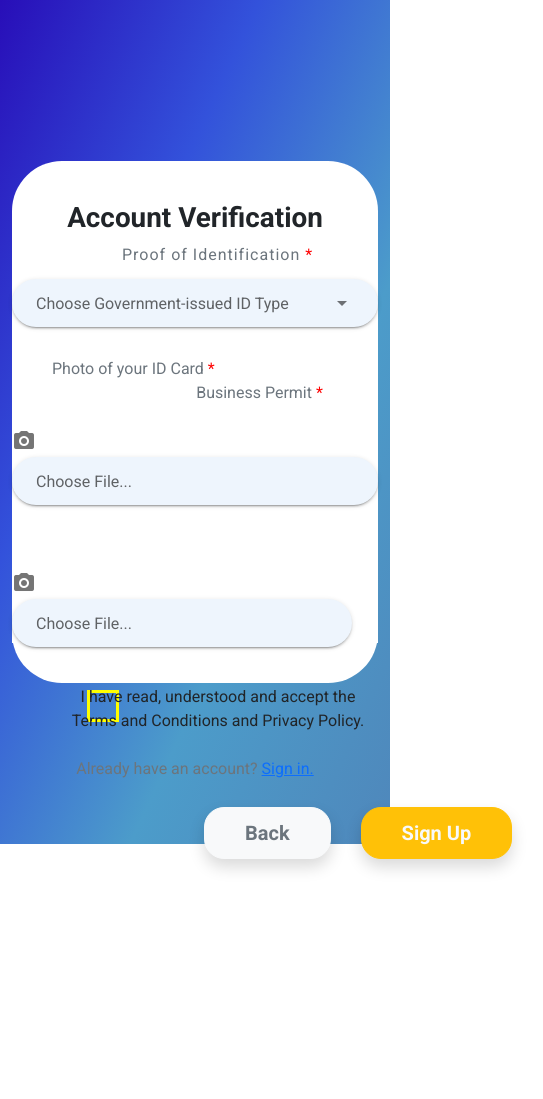
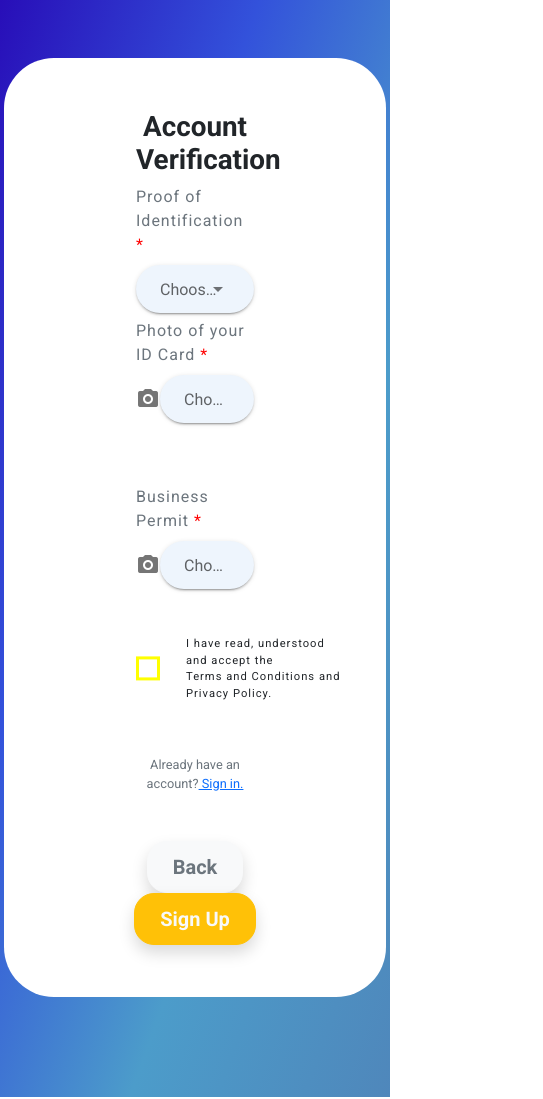
Before and after one commit to fambaridz/iCargoMerchant, a Vue app: page /verify in a window 390 px wide. Shown: the whole page, 543 px wide, since content can reach past the window. Built offline with nearby package versions, Linux system fonts and the light colour scheme; no server answers; what vue-fullpage-modal, vue-popup-layer would draw is missing.

Commit message:
refactor: update verify panel

```diff
--- a/src/components/Login/verifyMerchant.vue
+++ b/src/components/Login/verifyMerchant.vue
@@ -1,65 +1,97 @@
 <template>
-  <div class="bg container-fluid">
+  <div class="bg container-fluid py-5 p-1">
     <form>
+      <div class="row custom-input">
+        <div class="col-12">
           <h1 class="text-dark text-center">Account Verification</h1>
           <v-app class="form">
-        <label id="label" class="text-muted required">
+            <label id="label" class="text-left text-muted required mb-2">
               Proof of Identification
             </label>
-        <v-row justify="center" class="custom-row">
-          <v-col sm="10">
-            <v-select label="Choose Government-issued ID Type" class="select" background-color="#eef5fd" :items="items"
-              item-text="proof_of_identification"
-            item-value="id"
-              solo rounded>
+            <v-select
+              label="Choose Government-issued ID Type"
+              class="select d-flex"
+              background-color="#eef5fd"
+              :items="items"
+              solo
+              rounded
+            >
             </v-select>
-            <div>
-            <label class="text-muted required" style="margin-left:40px">
+          </v-app>
+        </div>
+      </div>
+
+      <div class="row d-flex justify-content-center">
+        <div class="col-lg-6 custom-input">
+          <label class="text-left text-muted required my-2">
             Photo of your ID Card
           </label>
-            <label id="sLabel" class="text-muted required">ㅤㅤㅤBusiness Permit
+          <v-file-input
+            background-color="#eef5fd"
+            label="Choose File..."
+            solo
+            rounded
+            prepend-icon="mdi-camera"
+          ></v-file-input>
+        </div>
+
+        <div class="col-lg-6 custom-input">
+          <label class="text-left text-muted required my-2">
+            Business Permit
           </label>
-            <v-row class="d-inline-flex">
-              <v-col class="form-group text-center d-flex">
-                <v-file-input class="idInput" background-color="#eef5fd" label="Choose File..." solo rounded
-                  prepend-icon="mdi-camera"></v-file-input>
-              </v-col>
-              <v-col form-group text-center d-flex>
-                <v-file-input class="permitInput" background-color="#eef5fd" label="Choose File..." solo rounded
-                  prepend-icon="mdi-camera"></v-file-input>
-              </v-col>
-            </v-row>
+          <v-file-input
+            background-color="#eef5fd"
+            label="Choose File..."
+            solo
+            rounded
+            prepend-icon="mdi-camera"
+          ></v-file-input>
         </div>
+      </div>
+
       <v-row class="container">
-              <v-col class="center d-flex" style="margin-left:35px; margin-top:20px;">
+        <v-col class="center">
           <input type="checkbox" id="accept" value="accept" />
           <label for="accept" class="check text-dark">
             I have read, understood and accept the <br />
-                  Terms and Conditions and Privacy Policy.</label>
+            Terms and Conditions and Privacy Policy.</label
+          >
         </v-col>
       </v-row>
-            <br />
-            <p class="p-4 text-muted text-center mt-5">
-              Already have an account?
-              <a href="/" class="text-primary">
-                Sign in.</a>
+
+      <div class="row custom-input">
+        <div class="col-12">
+          <p class="text-muted text-center my-4">
+            Already have an account?<router-link
+              to="SignUp.vue"
+              class="text-primary"
+            >
+              Sign in.</router-link
+            >
           </p>
-            <v-row class="container" style="margin-left:165px" >
-              <v-col class="center">
-                <a href="/signup" id="buttons" class="text btn btn-light btn-lg shadow text-muted">Back</a>
-                <a href="/registration" id="buttons" class="text btn btn-warning btn-lg shadow text-light">Sign
-                  Up</a>
-              </v-col>
-            </v-row>
-          </v-col>
-        </v-row>
-      </v-app>
+        </div>
+      </div>
+
+      <div class="box custom-input">
+        <div class="col-12">
+          <router-link
+            to="/"
+            id="button1"
+            class="text btn btn-light btn-lg shadow text-muted"
+            >Back</router-link>
+
+          <router-link
+            to="/registration"
+            id="button2"
+            class="text btn btn-warning btn-lg shadow text-light"
+            >Sign Up</router-link>
+        </div>
+      </div>
     </form>
   </div>
 </template>
 
 <script>
-
 import axios from 'axios'
 export default {
   name: "SignUp",
@@ -95,47 +127,58 @@ export default {
 
 <style>
 .bg {
-  height: 100vh;
-  background: linear-gradient(to bottom right,
+  height: 130vh;
+  position: relative;
+  background: linear-gradient(
+    to bottom right,
     #280eb8,
     #3352db,
     #4c9cca,
-      rgb(79, 135, 187));
-  display: flex;
-  align-items: center;
-  justify-content: center;
+    rgb(79, 135, 187)
+  );
 }
 
 .form {
-  height: 400px;
+  height: 90px;
 }
+
+.row {
+  margin: 0px 120px;
+}
+
 h1 {
   font-weight: bold;
-  font-family: Roboto;
 }
 
-form {
-  font-family: Roboto;
-  width: 900px;
-  margin: auto;
-  background: white;
-  text-align: left;
-  padding: 40px 0;
-  border-radius: 50px;
+p {
+  font-size: 1.2em;
 }
 
-#label {
-  color: #aaa;
-  display: inline-block;
-  text-align: left;
-  margin-left: 110px;
-  font-size: 1em;
-  letter-spacing: 1px;
+router-link.text {
+  text-decoration: none;
+  font-size: 1.4em;
 }
 
-.required:after {
-  content: " *";
-  color: red;
+#button1 {
+  margin: 0 10px;
+  display: inline-block;
+  padding: 10px 40px;
+  border-radius: 20px;
+  text-decoration: none;
+  font-weight: bold;
+}
+
+#button2 {
+  margin: 0 auto;
+  display: inline-block;
+  padding: 10px 40px;
+  border-radius: 20px;
+  text-decoration: none;
+  font-weight: bold;
+}
+
+.box{
+  text-align: center;
 }
 
 .container {
@@ -151,35 +194,103 @@ form {
   transform: translate(-50%, -50%);
 }
 
-#vLabel {
-  margin-left: -200px;
+form {
+  font-family: Roboto;
+  max-width: 900px;
+  margin: 150px auto;
+  background: white;
+  text-align: left;
+  padding: 40px 90px;
+  border-radius: 50px;
+  margin-bottom: 100px;
+  flex-wrap: wrap;
 }
 
-#sLabel {
-  margin-left: 140px;
+label {
+  color: #aaa;
+  display: inline-block;
+  margin: 0px;
+  font-size: 1em;
+  letter-spacing: 1px;
 }
 
-.idInput {
-  width: 340px;
-  display: inline-block;
-  color: #3eb3f4;
+.required:after {
+  content: " *";
+  color: red;
 }
 
-.permitInput {
-  width: 340px;
+input[type="checkbox"] {
+  display: none;
+}
+
+input[type="checkbox"] + *::before {
+  content: "";
   display: inline-block;
-  box-sizing: border-box;
-  margin: 0 40px;
-  color: #3eb3f4;
+  float: left;
+  margin-left: -50px;
+  margin-top: 5px;
+  margin-right: -320px;
+  vertical-align: bottom;
+  width: 2rem;
+  height: 2rem;
+  border-style: solid;
+  border-width: 0.2rem;
+  border-color: yellow;
+}
+
+input[type="checkbox"]:checked + *::before {
+  content: "✓";
+  font-size: 1.2rem;
+  font-weight: bolder;
+  color: yellow;
+  text-align: center;
+  background: white;
+  border-color: yellow;
+}
+
+input[type="checkbox"]:checked + * {
+  color: yellow;
+}
+
+.check {
+  position: inline-block;
+  margin-left: 220px;
+  text-align: left;
+  top: 0;
+  left: 0;
+}
+
+/* tablet */
+@media (max-width: 600px) {
+  .row {
+    margin: 0px 60px;
+  }
+
+  form {
+    margin-top: 10px;
+  }
+
+  p {
+    font-size: 1.2em;
   }
 
   router-link.text {
     text-decoration: none;
-  font-size: 1.5em;
+    font-size: 1.4em;
   }
 
-#buttons {
-  margin: 0 15px;
+  #button1 {
+    margin: 0 10px;
+    display: inline-block;
+    padding: 10px 40px;
+    border-radius: 20px;
+    text-decoration: none;
+    font-weight: bold;
+  }
+
+  #button2 {
+    margin: 0 auto;
+    display: inline-block;
     padding: 10px 40px;
     border-radius: 20px;
     text-decoration: none;
@@ -190,13 +301,13 @@ input[type="checkbox"] {
     display: none;
   }
 
-input[type="checkbox"]+*::before {
+  input[type="checkbox"] + *::before {
     content: "";
     display: inline-block;
     float: left;
-  margin-left: 40px;
-  margin-top: 5px;
-  margin-right: -320px;
+    margin-left: -50px;
+    margin-top: 1px;
+    margin-right: -310px;
     vertical-align: bottom;
     width: 2rem;
     height: 2rem;
@@ -205,7 +316,7 @@ input[type="checkbox"]+*::before {
     border-color: yellow;
   }
 
-input[type="checkbox"]:checked+*::before {
+  input[type="checkbox"]:checked + *::before {
     content: "✓";
     font-size: 1.2rem;
     font-weight: bolder;
@@ -215,17 +326,183 @@ input[type="checkbox"]:checked+*::before {
     border-color: yellow;
   }
 
-input[type="checkbox"]:checked+* {
+  input[type="checkbox"]:checked + * {
     color: yellow;
   }
 
   .check {
     position: inline-block;
-  margin: 0 auto;
-  text-align: center;
+    margin-left: 90px;
+    text-align: justify;
+    font-size: 0.8rem;
     top: 0;
     left: 0;
-  width: 480px;
+  }
 }
 
+/* big phone */
+@media (max-width: 450px) {
+  .row {
+    margin: 0px 30px;
+  }
+
+
+  p {
+    font-size: 0.8em;
+    padding-top: 40px;
+    padding-bottom: -10px;
+  }
+  label{
+    font-size: 1em;
+  }
+
+  router-link.text {
+    text-decoration: none;
+    font-size: 0.7em;
+  }
+
+  #button1 {
+    margin: 0 5px;
+    display: inline-block;
+    padding: 10px 25px;
+    border-radius: 20px;
+    text-decoration: none;
+    font-weight: bold;
+  }
+
+  #button2 {
+    margin: 0 1px;
+    display: inline-block;
+    padding: 10px 25px;
+    border-radius: 20px;
+    text-decoration: none;
+    font-weight: bold;
+  }
+
+  input[type="checkbox"] {
+    display: none;
+  }
+
+  input[type="checkbox"] + *::before {
+    content: "";
+    display: inline-block;
+    float: left;
+    margin-left: -50px;
+    margin-top: 20px;
+    margin-right: -310px;
+    vertical-align: bottom;
+    width: 1.5rem;
+    height: 1.5rem;
+    border-style: solid;
+    border-width: 0.2rem;
+    border-color: yellow;
+  }
+
+  input[type="checkbox"]:checked + *::before {
+    content: "✓";
+    font-size: 1rem;
+    font-weight: bolder;
+    color: yellow;
+    text-align: center;
+    background: white;
+    border-color: yellow;
+  }
+
+  input[type="checkbox"]:checked + * {
+    color: yellow;
+  }
+
+  .check {
+    position: inline-block;
+    margin-left: 50px;
+    width: 160px;
+    margin-top: 100px;
+    margin-bottom: 70px;
+    text-align: left;
+    font-size: 0.7rem;
+  }
+}
+
+/* small phone */
+@media (max-width: 379px) {
+  .row {
+    margin: 0px 20px;
+  }
+
+  p {
+    font-size: 0.7em;
+    padding-top: 40px;
+    padding-bottom: -10px;
+  }
+
+  label{
+    font-size: 0.9em;
+  }
+
+  router-link.text {
+    text-decoration: none;
+    font-size: 0.7em;
+  }
+
+  #button1 {
+    margin: 0 5px;
+    display: inline-block;
+    padding: 10px 15px;
+    border-radius: 20px;
+    text-decoration: none;
+    font-weight: bold;
+  }
+
+  #button2 {
+    margin: 0 1px;
+    display: inline-block;
+    padding: 10px 15px;
+    border-radius: 20px;
+    text-decoration: none;
+    font-weight: bold;
+  }
+
+  input[type="checkbox"] {
+    display: none;
+  }
+
+  input[type="checkbox"] + *::before {
+    content: "";
+    display: inline-block;
+    float: left;
+    margin-left: -40px;
+    margin-top: 20px;
+    margin-right: -310px;
+    vertical-align: bottom;
+    width: 1.5rem;
+    height: 1.5rem;
+    border-style: solid;
+    border-width: 0.2rem;
+    border-color: yellow;
+  }
+
+  input[type="checkbox"]:checked + *::before {
+    content: "✓";
+    font-size: 0.8rem;
+    font-weight: bolder;
+    color: yellow;
+    text-align: center;
+    background: white;
+    border-color: yellow;
+  }
+
+  input[type="checkbox"]:checked + * {
+    color: yellow;
+  }
+
+  .check {
+    position: inline-block;
+    width: 150px;
+    margin-left: 40px;
+    margin-top: 100px;
+    margin-bottom: 70px;
+    text-align: left;
+    font-size: 0.7rem;
+  }
+}
 </style>
```
Lines whose indentation alone changed are shown as unchanged.
